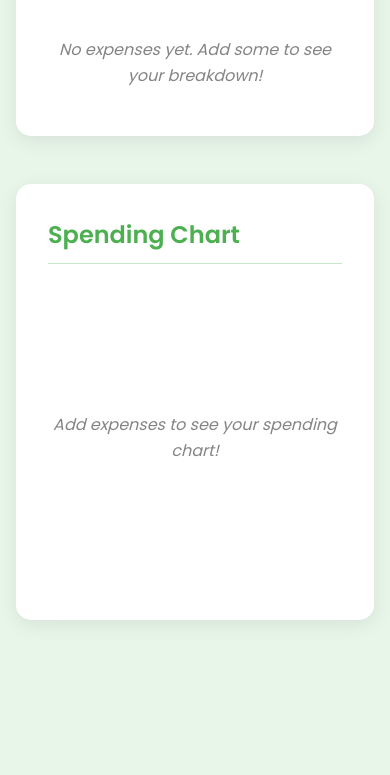
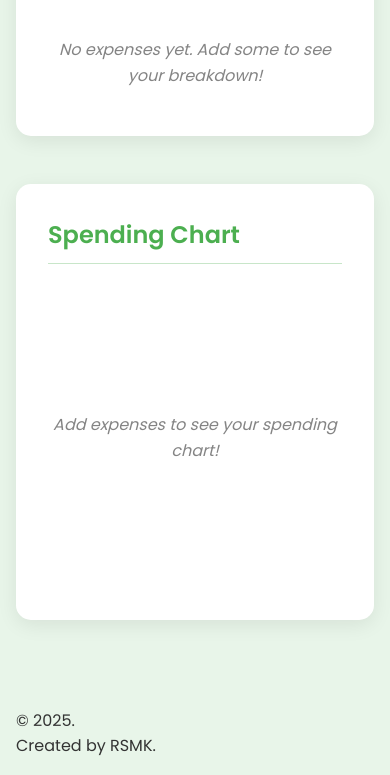
Before and after one commit to Rsmk27/BudgetBuddy, a plain HTML site: page index.html in a window 390 px wide. Shown: the part 1424-2199 px from the top of the page. Before the commit the page ends 2116 px from the top, so only its background shows below. Drawn offline with nearby package versions, Linux system fonts and the light colour scheme.

Commit message:
Update added credits and mobile view

```diff
--- a/index.html
+++ b/index.html
@@ -805,6 +805,13 @@
         </section>
     </main>
 
+    <footer class="footer">
+        <div class="container">
+            <p>&copy; 2025. </p>
+            <p>Created by RSMK.</p>
+        </div>
+    </footer>
+
     <!-- Chart.js CDN -->
     <script src="https://cdn.jsdelivr.net/npm/chart.js"></script>
     <script>
```
